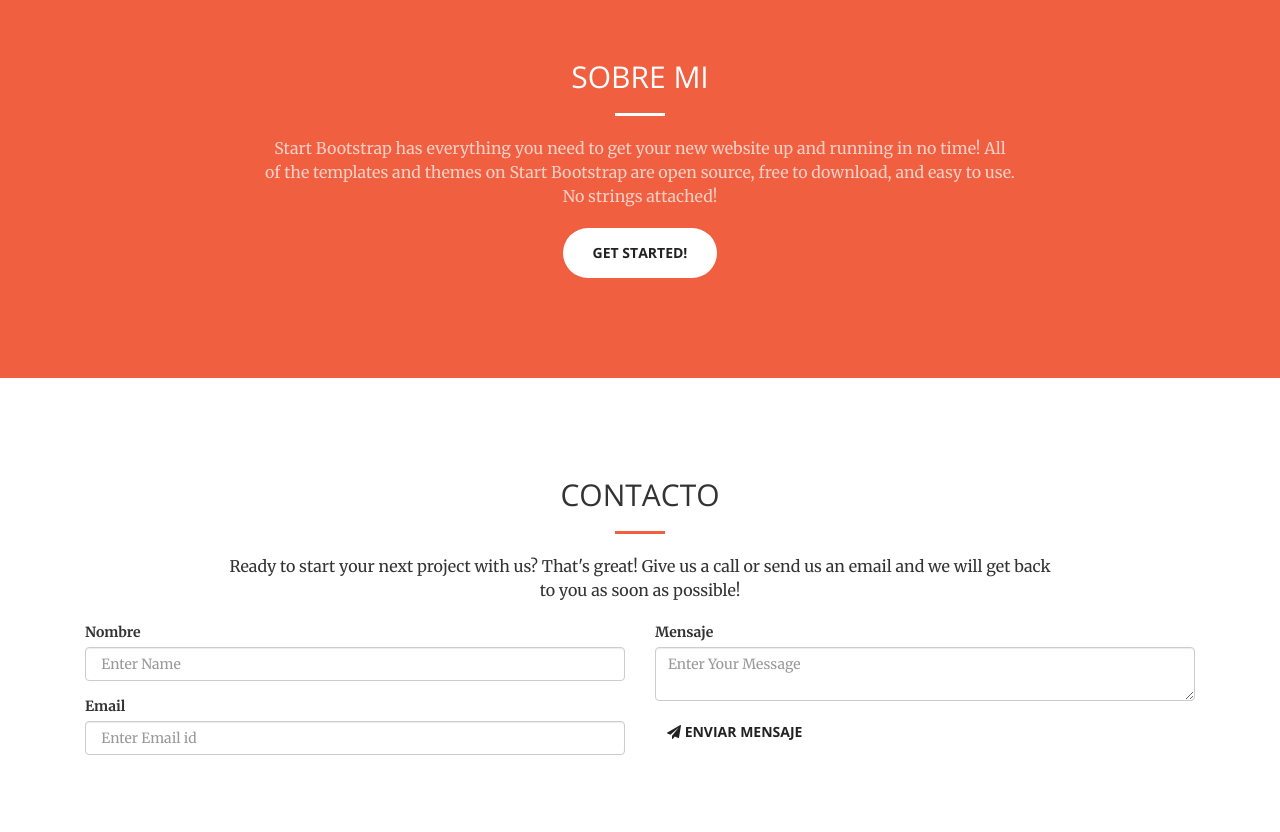
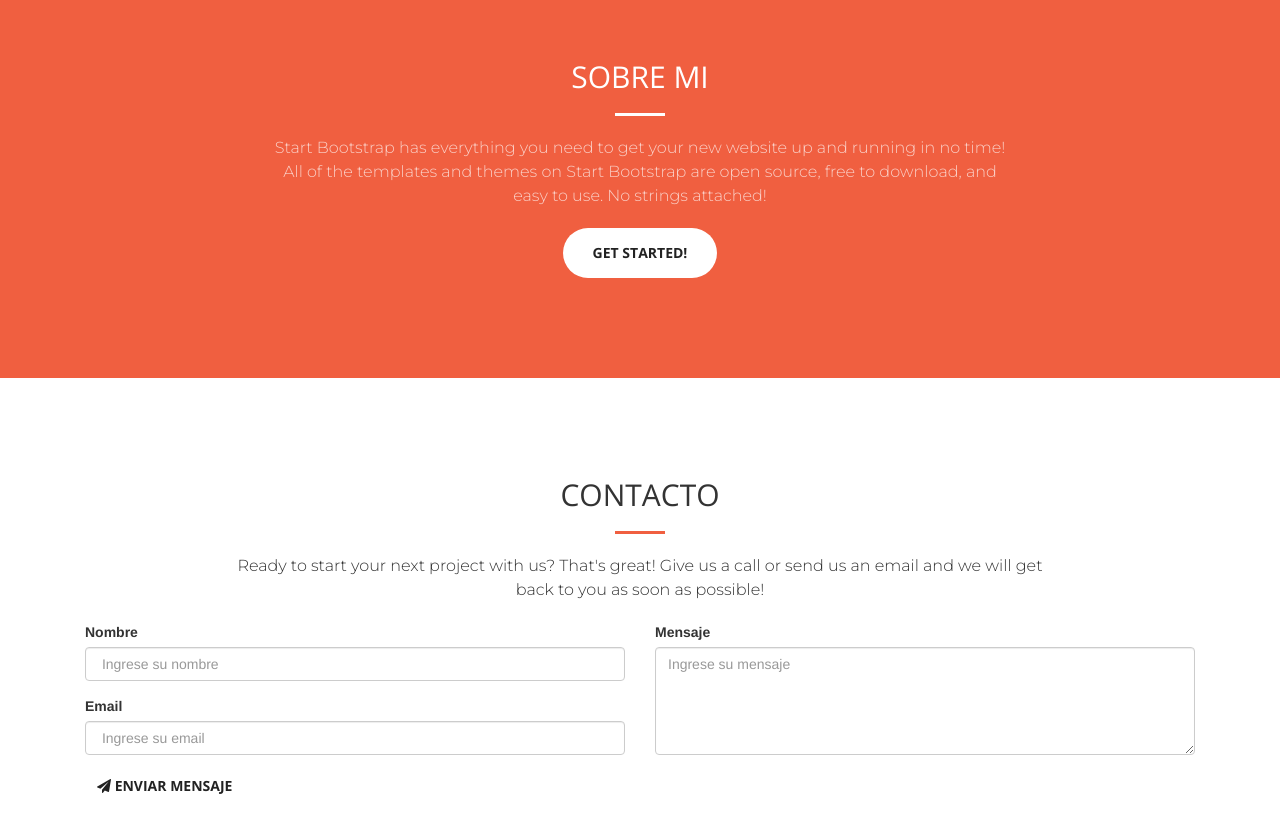
Before and after one commit to LufinaDevs/Yoga, a website: page index.html in a window 1280 px wide. Shown: the part 840-1672 px from the top of the page. Drawn offline with nearby package versions, Linux system fonts and the light colour scheme.

Commit message:
yoga.css y labels del form

```diff
--- a/index.html
+++ b/index.html
@@ -17,13 +17,15 @@
     <!-- Custom Fonts -->
     <link href="vendor/font-awesome/css/font-awesome.min.css" rel="stylesheet" type="text/css">
     <link href='https://fonts.googleapis.com/css?family=Open+Sans:300italic,400italic,600italic,700italic,800italic,400,300,600,700,800' rel='stylesheet' type='text/css'>
-    <link href='https://fonts.googleapis.com/css?family=Merriweather:400,300,300italic,400italic,700,700italic,900,900italic' rel='stylesheet' type='text/css'>
+    <!-- <link href='https://fonts.googleapis.com/css?family=Montserrat:400,300,300italic,400italic,700,700italic,900,900italic' rel='stylesheet' type='text/css'> -->
+    <link href='https://fonts.googleapis.com/css?family=Montserrat:300,700' rel='stylesheet' type='text/css'>
 
     <!-- Plugin CSS -->
     <link href="vendor/magnific-popup/magnific-popup.css" rel="stylesheet">
 
     <!-- Theme CSS -->
-    <link href="css/creative.min.css" rel="stylesheet">
+    <link href="css/creative.css" rel="stylesheet">
+    <link href="css/yoga.css" rel="stylesheet">
 
     <!-- HTML5 Shim and Respond.js IE8 support of HTML5 elements and media queries -->
     <!-- WARNING: Respond.js doesn't work if you view the page via file:// -->
@@ -270,15 +272,16 @@
                 </div>
             <div class="contact-section">
             <div class="container">
-                <form>
+                <form data-toggle="validator">
                     <div class="col-md-6 form-line">
                         <div class="form-group">
                             <label for="exampleInputUsername">Nombre</label>
-                            <input type="text" class="form-control" id="" placeholder=" Enter Name">
+                            <input type="text" class="form-control" id="" placeholder=" Ingrese su nombre">
                         </div>
                         <div class="form-group">
                             <label for="exampleInputEmail">Email</label>
-                            <input type="email" class="form-control" id="exampleInputEmail" placeholder=" Enter Email id">
+                            <input type="email" class="form-control" id="exampleInputEmail" placeholder=" Ingrese su email" data-error="Por favor, ingrese un email válido" required>
+                            <div class="help-block with-errors"></div>
                         </div>
                         <!--<div class="form-group">
                             <label for="telephone">Mobile No.</label>
@@ -288,10 +291,11 @@
                     <div class="col-md-6">
                         <div class="form-group">
                             <label for ="description"> Mensaje</label>
-                            <textarea  class="form-control" id="description" placeholder="Enter Your Message"></textarea>
+                            <textarea  class="form-control" id="description" placeholder="Ingrese su mensaje"></textarea>
                         </div>
+                    </div>
+                    <div class="col-md-12">
                         <div>
-
                             <button type="button" class="btn btn-default submit"><i class="fa fa-paper-plane" aria-hidden="true"></i>  Enviar Mensaje</button>
                         </div>
 
@@ -313,6 +317,7 @@
 
     <!-- Theme JavaScript -->
     <script src="js/creative.min.js"></script>
+    <script src="js/validator.js"></script>
 
 </body>
 
```
